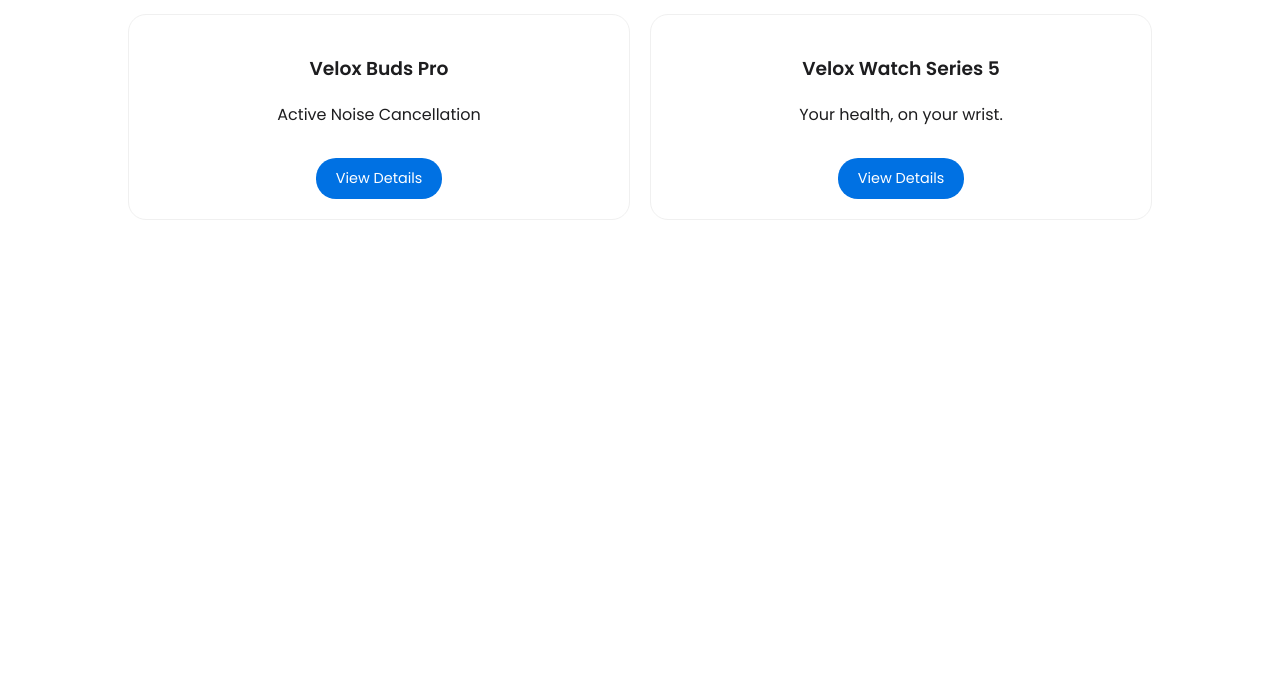
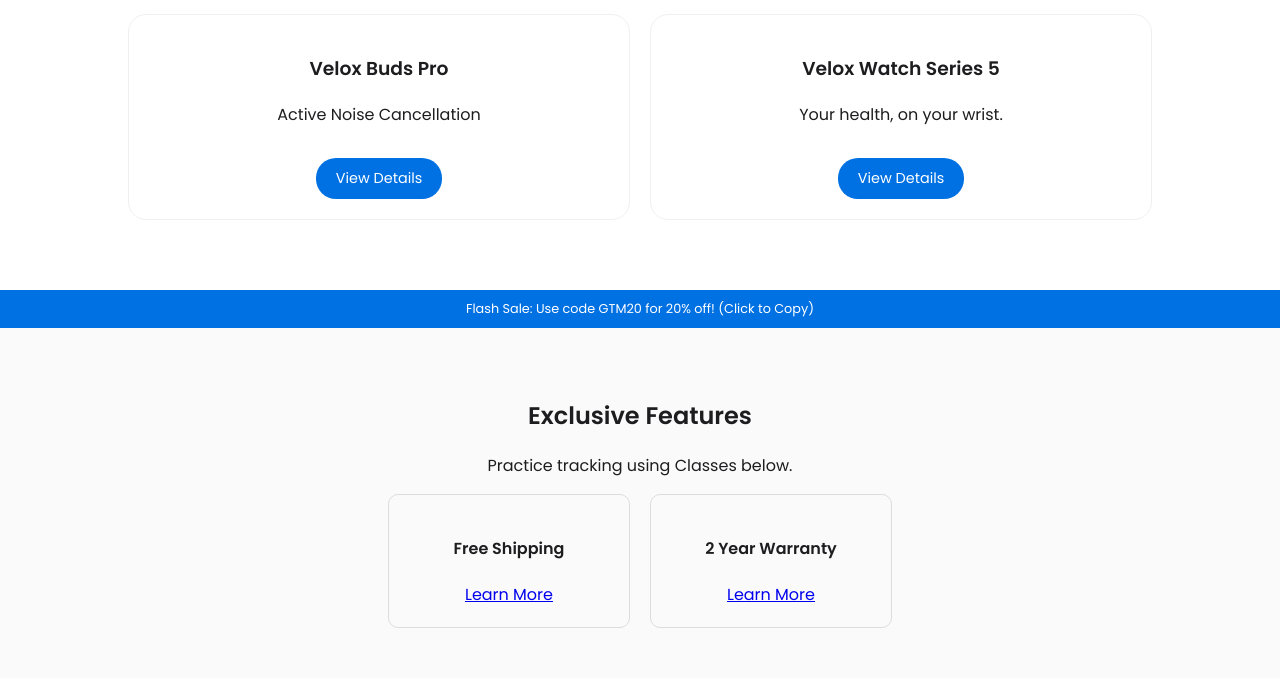
Before and after one commit to vivekkumarlv/gtm-practice-j, a plain HTML site: page index.html in a window 1280 px wide. Shown: the part 583-1261 px from the top of the page. Before the commit the page ends 853 px from the top, so only its background shows below. Drawn offline with Linux system fonts and the light colour scheme.

Commit message:
Update index.html

```diff
--- a/index.html
+++ b/index.html
@@ -56,5 +56,23 @@
             <a href="about.html" class="btn">View Details</a>
         </div>
     </div>
+    <div class="promo-banner" id="flash-sale-link" style="cursor:pointer; margin-top:20px;">
+    Flash Sale: Use code GTM20 for 20% off! (Click to Copy)
+</div>
+
+<section style="padding: 50px 10%; background: #fafafa; text-align: center;">
+    <h2>Exclusive Features</h2>
+    <p>Practice tracking using Classes below.</p>
+    <div style="display: flex; justify-content: center; gap: 20px; flex-wrap: wrap;">
+        <div class="feature-card" style="border: 1px solid #ddd; padding: 20px; border-radius: 10px; width: 200px;">
+            <h4>Free Shipping</h4>
+            <a href="#" class="feature-link">Learn More</a>
+        </div>
+        <div class="feature-card" style="border: 1px solid #ddd; padding: 20px; border-radius: 10px; width: 200px;">
+            <h4>2 Year Warranty</h4>
+            <a href="#" class="feature-link">Learn More</a>
+        </div>
+    </div>
+</section>
 </body>
 </html>
```
